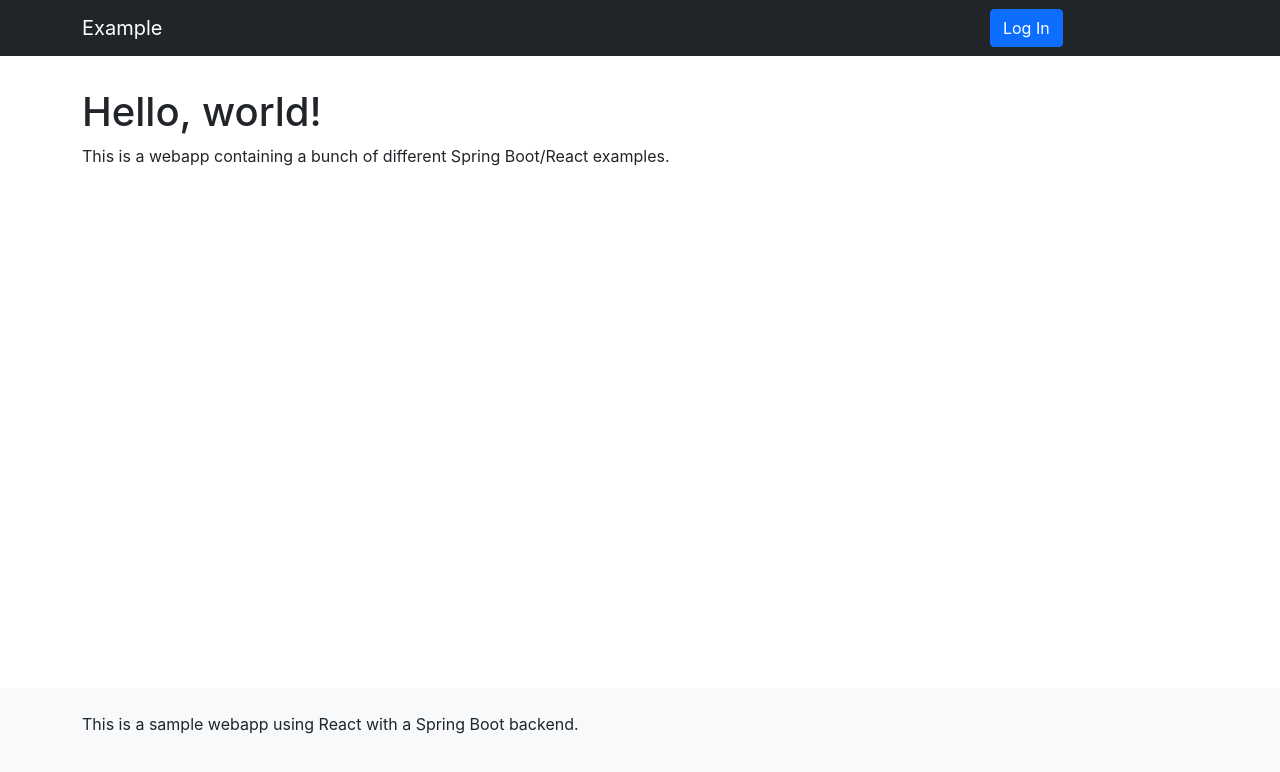
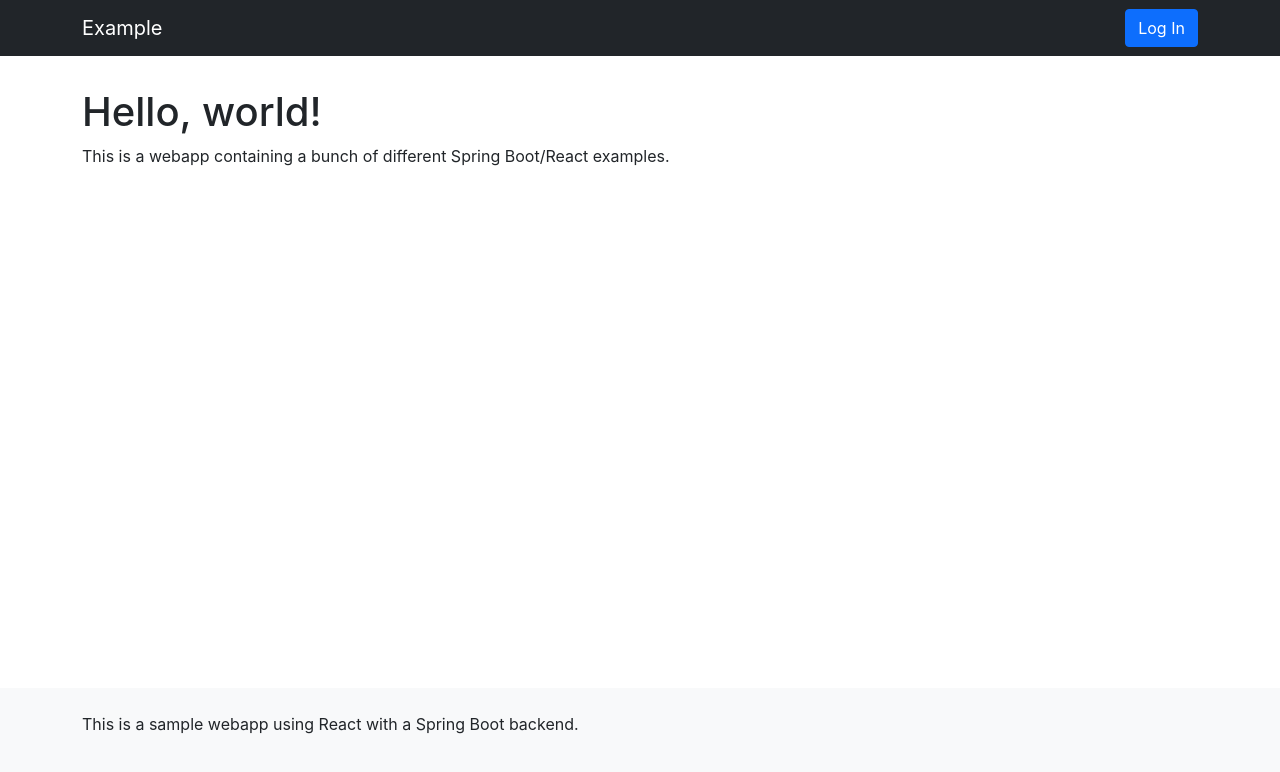
Before and after one commit to ucsb-cs156-w22/team03-w22-5pm-2, a React (Create React App) app in the folder frontend/: page / in a window 1280 px wide. Shown: the top 772 px of the page. Built offline with nearby package versions, Linux system fonts and the light colour scheme; no server answers.

Commit message:
sg-had to move the earthquake left on the navbar

```diff
--- a/frontend/src/main/components/Nav/AppNavbar.js
+++ b/frontend/src/main/components/Nav/AppNavbar.js
@@ -123,19 +123,6 @@ export default function AppNavbar({ currentUser, systemInfo, doLogout, currentUr
               }
             </Nav>
 
-            <Nav className="ml-auto">
-              {
-                currentUser && currentUser.loggedIn ? (
-                  <>
-                    <Navbar.Text className="me-3" as={Link} to="/profile">Welcome, {currentUser.root.user.email}</Navbar.Text>
-                    <Button onClick={doLogout}>Log Out</Button>
-                  </>
-                ) : (
-                  <Button href="/oauth2/authorization/google">Log In</Button>
-                )
-              }
-            </Nav>
-
             <Nav className="mr-auto">
               {
                 hasRole(currentUser, "ROLE_USER") && (
@@ -151,6 +138,21 @@ export default function AppNavbar({ currentUser, systemInfo, doLogout, currentUr
               }
             </Nav>
 
+            <Nav className="ml-auto">
+              {
+                currentUser && currentUser.loggedIn ? (
+                  <>
+                    <Navbar.Text className="me-3" as={Link} to="/profile">Welcome, {currentUser.root.user.email}</Navbar.Text>
+                    <Button onClick={doLogout}>Log Out</Button>
+                  </>
+                ) : (
+                  <Button href="/oauth2/authorization/google">Log In</Button>
+                )
+              }
+            </Nav>
+
+
+
 
           </Navbar.Collapse>
         </Container >
```
